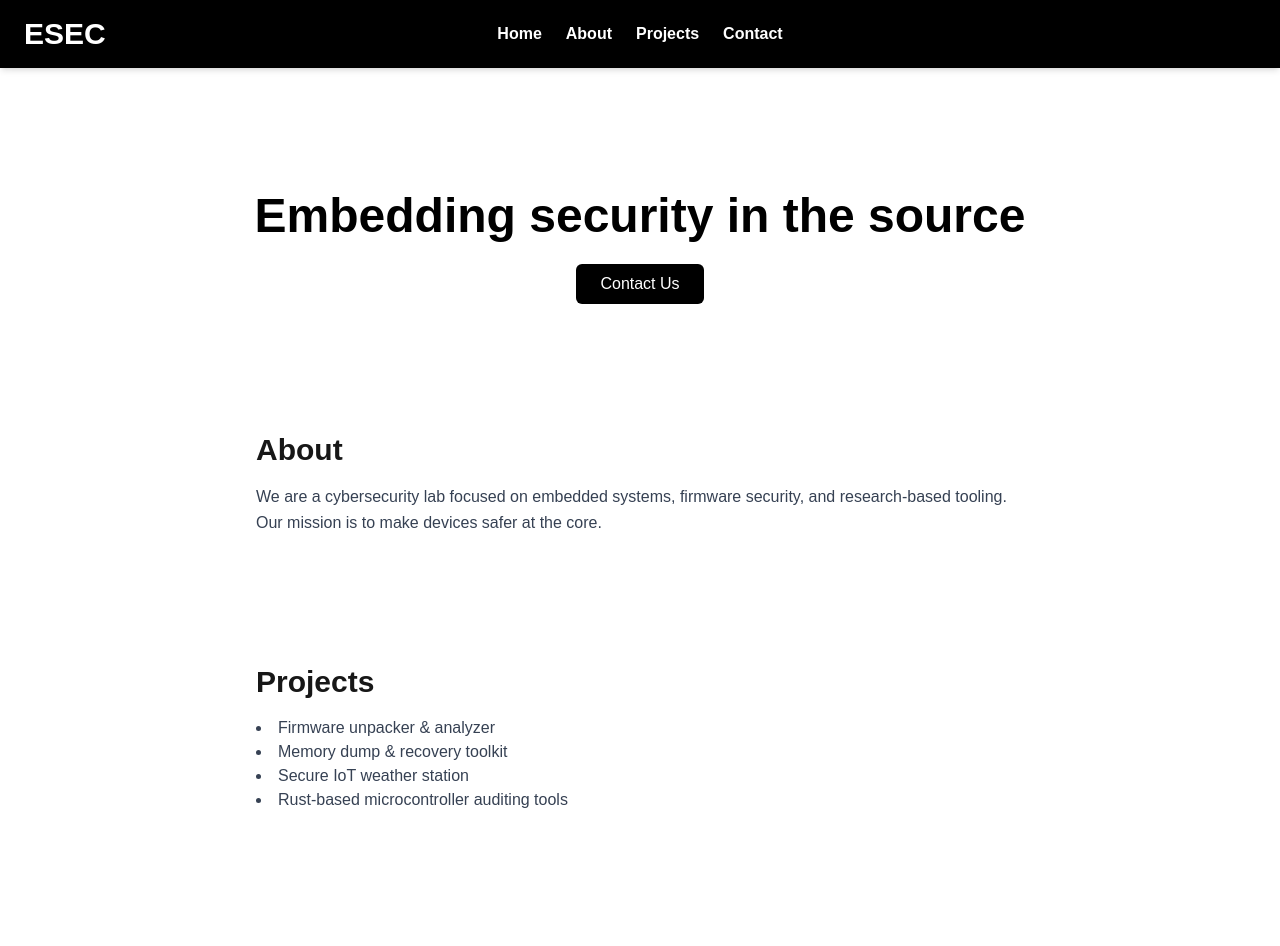
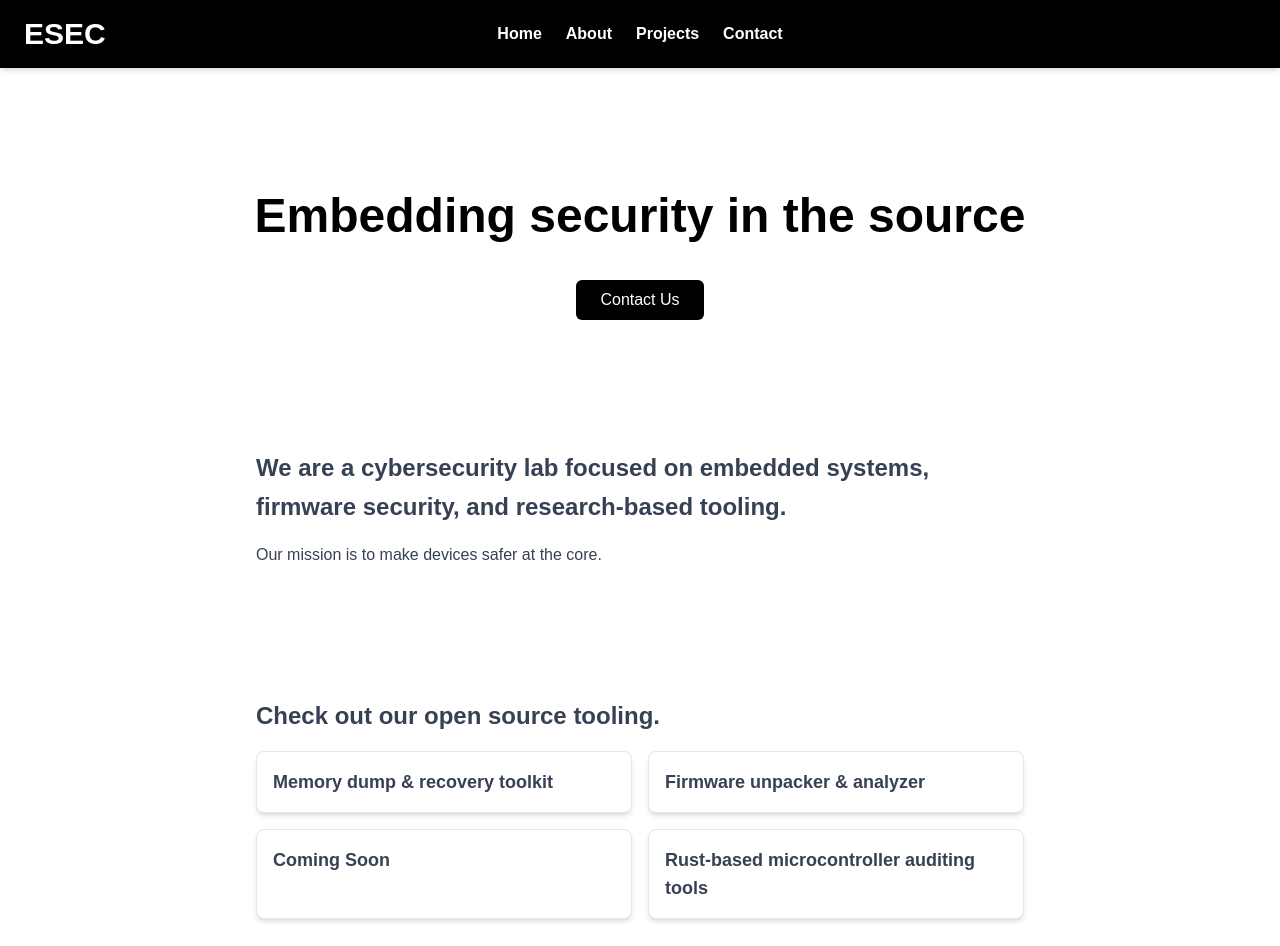
Before and after one commit to ESEC-Labs/ESEC-Labs-Website, a Next.js app in the folder esec-labs-web/: page / in a window 1280 px wide. Shown: the top 946 px of the page. Built offline with nearby package versions, Linux system fonts and the light colour scheme.

Commit message:
Updated home page

```diff
--- a/esec-labs-web/src/app/page.tsx
+++ b/esec-labs-web/src/app/page.tsx
@@ -9,11 +9,11 @@ export default function Home() {
 
           {/* Hero Section */}
           <section id="home" className="pt-24">
-            <h1 className="text-5xl font-bold text-black">
+            <h1 className="text-5xl mb-4 font-bold text-black">
               Embedding security in the source
             </h1>
             <Link href="#contact">
-              <button className="mt-6 px-6 py-2 bg-black text-white rounded-md hover:bg-gray-800 transition">
+              <button className="mt-6 px-6 py-2 bg-black text-white rounded-md hover:bg-gray-800 transition cursor-pointer">
                 Contact Us
               </button>
             </Link>
@@ -21,29 +21,51 @@ export default function Home() {
 
           {/* About Section */}
           <section id="about" className="w-full max-w-3xl text-left">
-            <h2 className="text-3xl font-bold mb-4">About</h2>
-            <p className="text-gray-700 leading-relaxed">
-              We are a cybersecurity lab focused on embedded systems, firmware security, and research-based tooling. Our mission is to make devices safer at the core.
+            <p className="text-2xl font-bold mb-4 text-gray-700 leading-relaxed">
+              We are a cybersecurity lab focused on embedded systems, firmware security, and research-based tooling.
             </p>
+
+	    <p className="text-l text-gray-700 leading-relaxed">
+	    	Our mission is to make devices safer at the core.
+	    </p>
           </section>
 
           {/* Projects Section */}
-          <section id="projects" className="w-full max-w-3xl text-left">
-            <h2 className="text-3xl font-bold mb-4">Projects</h2>
-            <ul className="list-disc list-inside text-gray-700">
-              <li>Firmware unpacker & analyzer</li>
-              <li>Memory dump & recovery toolkit</li>
-              <li>Secure IoT weather station</li>
-              <li>Rust-based microcontroller auditing tools</li>
-            </ul>
-          </section>
+	  <section id="projects" className="w-full max-w-3xl text-left ">
+	    <p className="text-2xl font-bold mb-4 text-gray-700 leading-relaxed">
+	      Check out our open source tooling.
+	    </p>
+
+	    <div className="grid grid-cols-1 sm:grid-cols-2 gap-4">
+	      {/* Card 1 */}
+	      <div className="bg-white shadow-md rounded-lg p-4 border border-gray-200 hover:bg-gray-100">
+	        <p className="text-gray-700 text-lg font-semibold">Memory dump & recovery toolkit</p>
+	      </div>
+
+	      {/* Card 2 */}
+	      <div className="bg-white shadow-md rounded-lg p-4 border border-gray-200 hover:bg-gray-100">
+	        <p className="text-gray-700 text-lg font-semibold">Firmware unpacker & analyzer</p>
+	      </div>
+
+	      {/* Card 3 */}
+	      <div className="bg-white shadow-md rounded-lg p-4 border border-gray-200 hover:bg-gray-100">
+	        <p className="text-gray-700 text-lg font-semibold">Coming Soon</p>
+	      </div>
+
+	      {/* Card 4 */}
+	      <div className="bg-white shadow-md rounded-lg p-4 border border-gray-200 hover:bg-gray-100">
+	        <p className="text-gray-700 text-lg font-semibold">Rust-based microcontroller auditing tools</p>
+	      </div>
+	    </div>
+	  </section>
+
 
           {/* Contact Section */}
           <section id="contact" className="w-full max-w-3xl text-left">
-            <h2 className="text-3xl font-bold mb-4">Contact</h2>
+            <h2 className="text-3xl font-bold mb-4 text-black">Contact</h2>
             <p className="text-gray-700 mb-2">Want to collaborate or learn more?</p>
             <a
-              href="mailto:esec@example.com"
+              href="mailto:isaiahjohnson6225@gmail.com"
               className="inline-block mt-2 px-6 py-2 bg-black text-white rounded-md hover:bg-gray-800 transition"
             >
               Email Us
```
